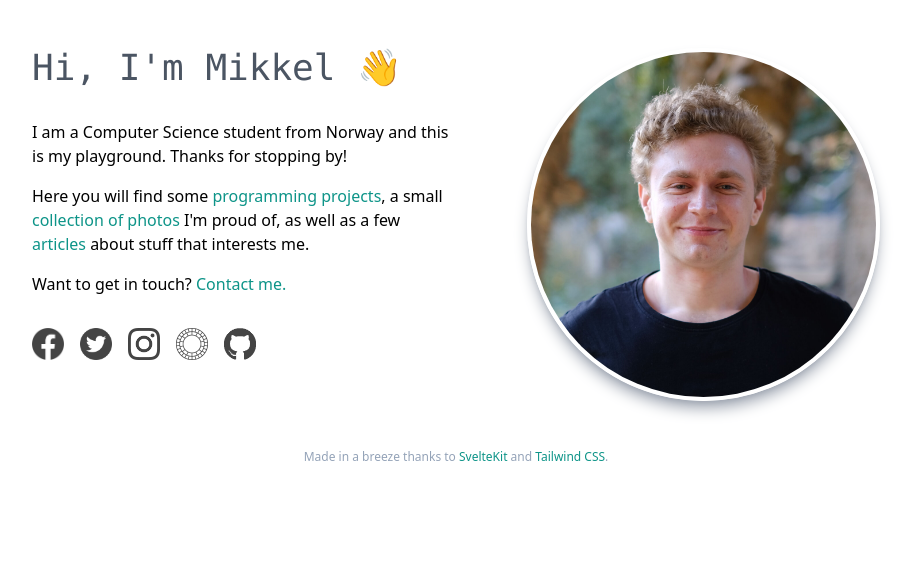
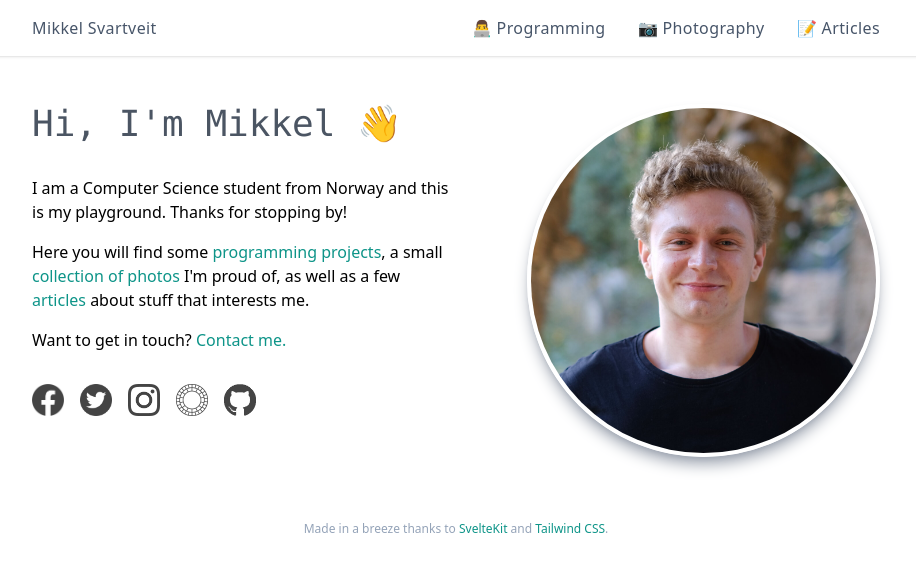
Before and after one commit to mikkelsvartveit/sveltekit-personal-website, a SvelteKit app: page / in a window 1280 px wide. Shown: the top 572 px of the page, without its empty margins (184-1100 px from the left). Built offline with nearby package versions, Linux system fonts and the light colour scheme.

Commit message:
Create navbar

```diff
--- a/src/routes/+layout.svelte
+++ b/src/routes/+layout.svelte
@@ -1,5 +1,46 @@
 <script>
   import "../app.css";
+  import Link from "$lib/components/Link.svelte";
+  import { page } from "$app/stores";
+
+  const navbarContent = [
+    { name: "👨‍💻 Programming", href: "/programming" },
+    { name: "📷 Photography", href: "/photography" },
+    { name: "📝 Articles", href: "/articles" },
+  ];
 </script>
 
+<header class="shadow">
+  <nav class="flex max-w-4xl mx-auto justify-between items-center px-6 py-4">
+    <a
+      href="/"
+      class="text-slate-600 hover:text-slate-400 font-medium tracking-wide"
+    >
+      Mikkel Svartveit
+    </a>
+    <ul class="flex space-x-8">
+      {#each navbarContent as { name, href }}
+        <li>
+          <a
+            {href}
+            class="text-slate-600 hover:text-slate-400 duration-100 tracking-wide underline-offset-8 decoration-2 decoration-slate-400"
+            class:underline={href === $page.url.pathname}
+          >
+            {name}
+          </a>
+        </li>
+      {/each}
+    </ul>
+  </nav>
+</header>
+
 <slot />
+
+<footer class="flex justify-center my-4">
+  <p class="text-xs text-slate-400">
+    Made in a breeze thanks to
+    <Link href="https://kit.svelte.dev/" target="_blank">SvelteKit</Link>
+    and
+    <Link href="https://tailwindcss.com/" target="_blank">Tailwind CSS</Link>.
+  </p>
+</footer>
--- a/src/routes/+page.svelte
+++ b/src/routes/+page.svelte
@@ -1,12 +1,13 @@
 <script>
+  import Link from "$lib/components/Link.svelte";
+  import SocialIcon from "$lib/components/SocialIcon.svelte";
+
   import portraitImage from "$lib/images/portrait.jpg";
-  import SocialIcon from "$lib/components/SocialIcon.svelte";
   import facebookIcon from "$lib/icons/facebook-icon.png";
   import twitterIcon from "$lib/icons/twitter-icon.png";
   import instagramIcon from "$lib/icons/instagram-icon.png";
   import vscoIcon from "$lib/icons/vsco-icon.png";
   import githubIcon from "$lib/icons/github-icon.png";
-  import Link from "$lib/components/Link.svelte";
 
   const socialMedia = [
     {
@@ -77,12 +78,3 @@
     />
   </div>
 </div>
-
-<div class="flex justify-center">
-  <p class="text-xs text-slate-400">
-    Made in a breeze thanks to
-    <Link href="https://kit.svelte.dev/" target="_blank">SvelteKit</Link>
-    and
-    <Link href="https://tailwindcss.com/" target="_blank">Tailwind CSS</Link>.
-  </p>
-</div>
```
Also changed, not shown: src/routes/articles/+page.svelte (added), src/routes/articles/[slug]/+page.svelte (added), src/routes/photography/+page.svelte (added), src/routes/programming/+page.svelte (added).
